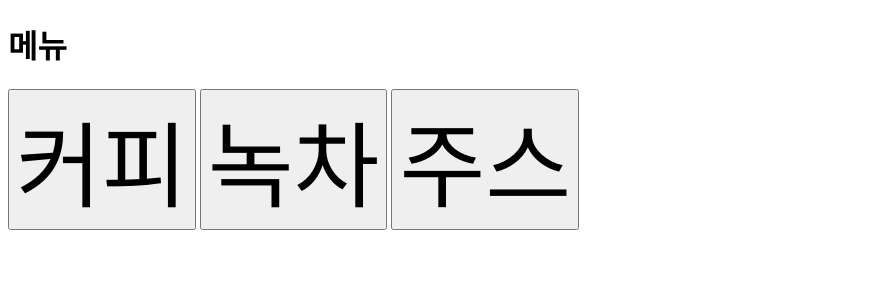
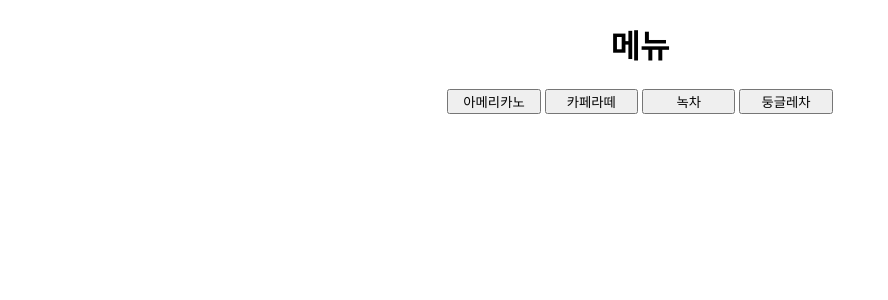
Before and after one commit to ooyoo80/david, a Flask app: template templates/menu.html in a window 1280 px wide. Shown: the top 300 px of the page, without its empty margins (0-888 px from the left). Run offline with Flask 3, Linux system fonts and the light colour scheme; the template is opened without the code that fills it, so the values that code supplies are empty.

Commit message:
Update menu.html

```diff
--- a/templates/menu.html
+++ b/templates/menu.html
@@ -4,9 +4,14 @@
         <title>메뉴판</title>
     </head>
     <body>
-        <h1>메뉴</h1>
-        <button style="font-size: 70pt;">커피</button>
-        <button style="font-size: 70pt;">녹차</button>
-        <button style="font-size: 70pt;">주스</button>
+        <center>
+            <h1>메뉴</h1>
+            <p>
+                <button name="menu1" style="width:70pt;">아메리카노</button>
+                <button name="menu2" style="width:70pt;">카페라떼</button>
+                <button name="menu2" style="width:70pt;">녹차</button>
+                <button name="menu2" style="width:70pt;">둥글레차</button>
+            </p>
+        </center>
     </body>
 </html>
```
